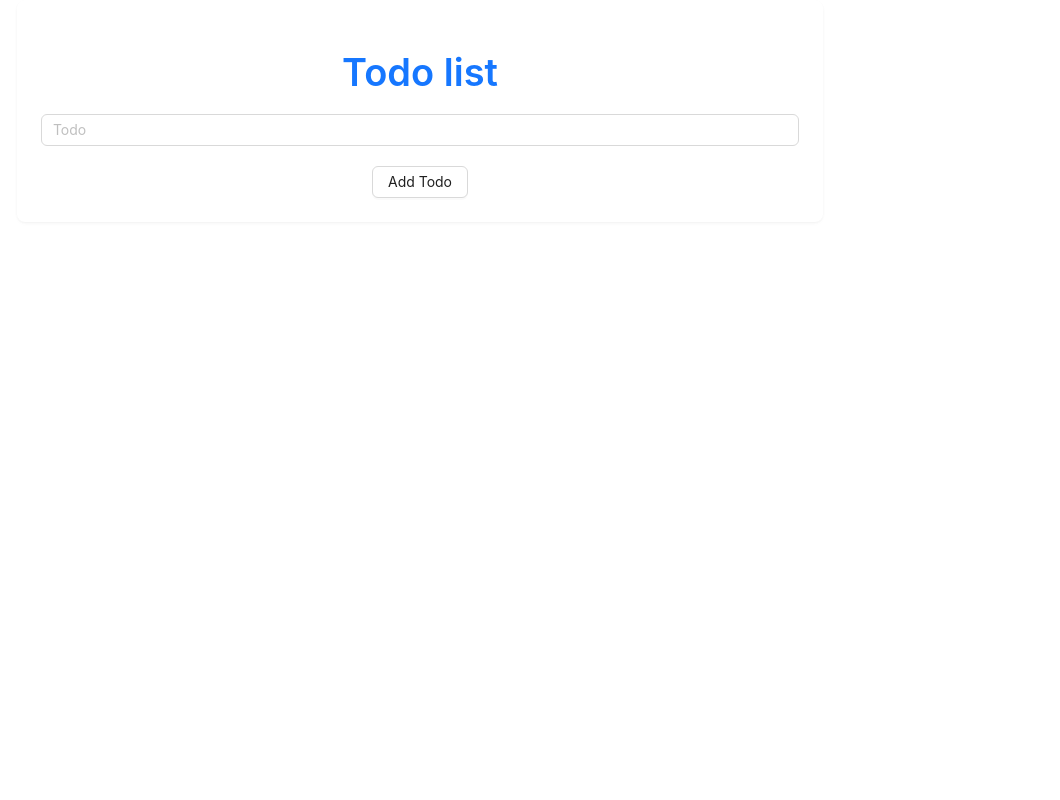
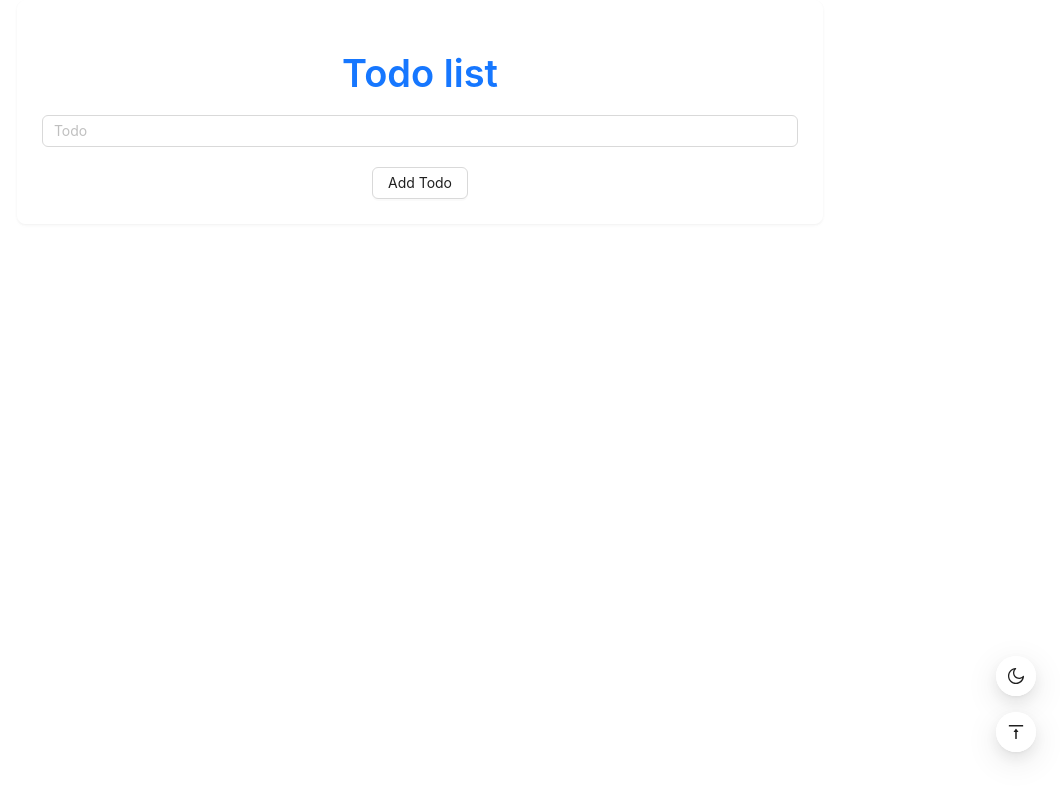
Before and after one commit to SvrTheCreator/todo-list, a React (Vite) app: page / in a window 1280 px wide. Shown: the whole page, without its empty margins (220-1280 px from the left). Built offline with nearby package versions, Linux system fonts and the light colour scheme.

Commit message:
add theme

```diff
--- a/src/App.jsx
+++ b/src/App.jsx
@@ -1,5 +1,13 @@
 import { useState } from 'react'
-import { Typography, Card, FloatButton } from 'antd'
+import {
+  Typography,
+  Card,
+  FloatButton,
+  Space,
+  ConfigProvider,
+  Button,
+} from 'antd'
+import { MoonOutlined, SunOutlined } from '@ant-design/icons'
 import TodoList from './components/TodoList'
 import InputField from './components/InputField'
 import { useDispatch, useSelector } from 'react-redux'
@@ -13,11 +21,11 @@ const { Title } = Typography
 function App() {
   const [text, setText] = useState('')
   const [currentCategory, setCurrentCategory] = useState('all')
+  const [currentTheme, setCurrentTheme] = useState('light')
   const dispatch = useDispatch()
   const todos = useSelector((state) => state.todos.todos)
 
   const onClickCategory = (e) => {
-    // console.log('click ', e)
     setCurrentCategory(e.key)
   }
 
@@ -26,7 +34,26 @@ function App() {
     setText('')
   }
 
+  const lightTheme = {
+    colorBgContainer: 'white',
+    colorTextBase: 'black',
+  }
+  const darkTheme = {
+    colorBgContainer: '#252526',
+    colorTextBase: 'white',
+    // colorBorder: 'green',
+  }
+  const changeTheme = (theme) => {
+    document.body.classList.toggle('dark')
+    setCurrentTheme(theme)
+  }
+
   return (
+    <ConfigProvider
+      theme={{
+        token: currentTheme === 'light' ? lightTheme : darkTheme,
+      }}
+    >
       <Card className='app' bordered={false}>
         <Title level={1} style={{ color: '#1677ff' }}>
           Todo list
@@ -54,8 +81,35 @@ function App() {
           />
           <Route path='*' element={<NotFoundPage />} />
         </Routes>
-      <FloatButton.BackTop />
+        <ConfigProvider
+          theme={{
+            token: {
+              colorTextBase: 'black',
+            },
+          }}
+        >
+          <FloatButton.Group
+            shape='circle'
+            style={{
+              insetInlineEnd: 24,
+            }}
+          >
+            <FloatButton
+              tooltip={currentTheme === 'light' ? 'dark theme' : 'light theme'}
+              onClick={() =>
+                currentTheme === 'light'
+                  ? changeTheme('dark')
+                  : changeTheme('light')
+              }
+              icon={
+                currentTheme === 'light' ? <MoonOutlined /> : <SunOutlined />
+              }
+            />
+            <FloatButton.BackTop tooltip={'Back top'} visibilityHeight={0} />
+          </FloatButton.Group>
+        </ConfigProvider>
       </Card>
+    </ConfigProvider>
   )
 }
 
--- a/src/components/Sorting.jsx
+++ b/src/components/Sorting.jsx
@@ -5,7 +5,7 @@ import {
   SortAscendingOutlined,
   UpOutlined,
 } from '@ant-design/icons'
-import { Dropdown, Space } from 'antd'
+import { ConfigProvider, Dropdown, Space } from 'antd'
 import { useDispatch } from 'react-redux'
 import { sortTodos } from '../store/todoSlice'
 
@@ -52,6 +52,7 @@ export default function Sorting() {
   ]
 
   return (
+    <ConfigProvider theme={{ token: { colorTextBase: 'black' } }}>
       <Dropdown
         menu={{
           items,
@@ -65,5 +66,6 @@ export default function Sorting() {
           </Space>
         </a>
       </Dropdown>
+    </ConfigProvider>
   )
 }
--- a/src/scss/app.scss
+++ b/src/scss/app.scss
@@ -1,4 +1,16 @@
+body {
+  background-color: white;
+}
+.dark {
+  transition: background-color 0.2s ease-in-out;
+  background-color: #252526;
+  .ant-tooltip-inner {
+    background-color: #2d2d2d;
+  }
+}
+
 .app {
+  border: 0.1px solid white;
   text-align: center;
   min-width: 317.81px;
   .todo__label {
```
Lines whose indentation alone changed are shown as unchanged.
